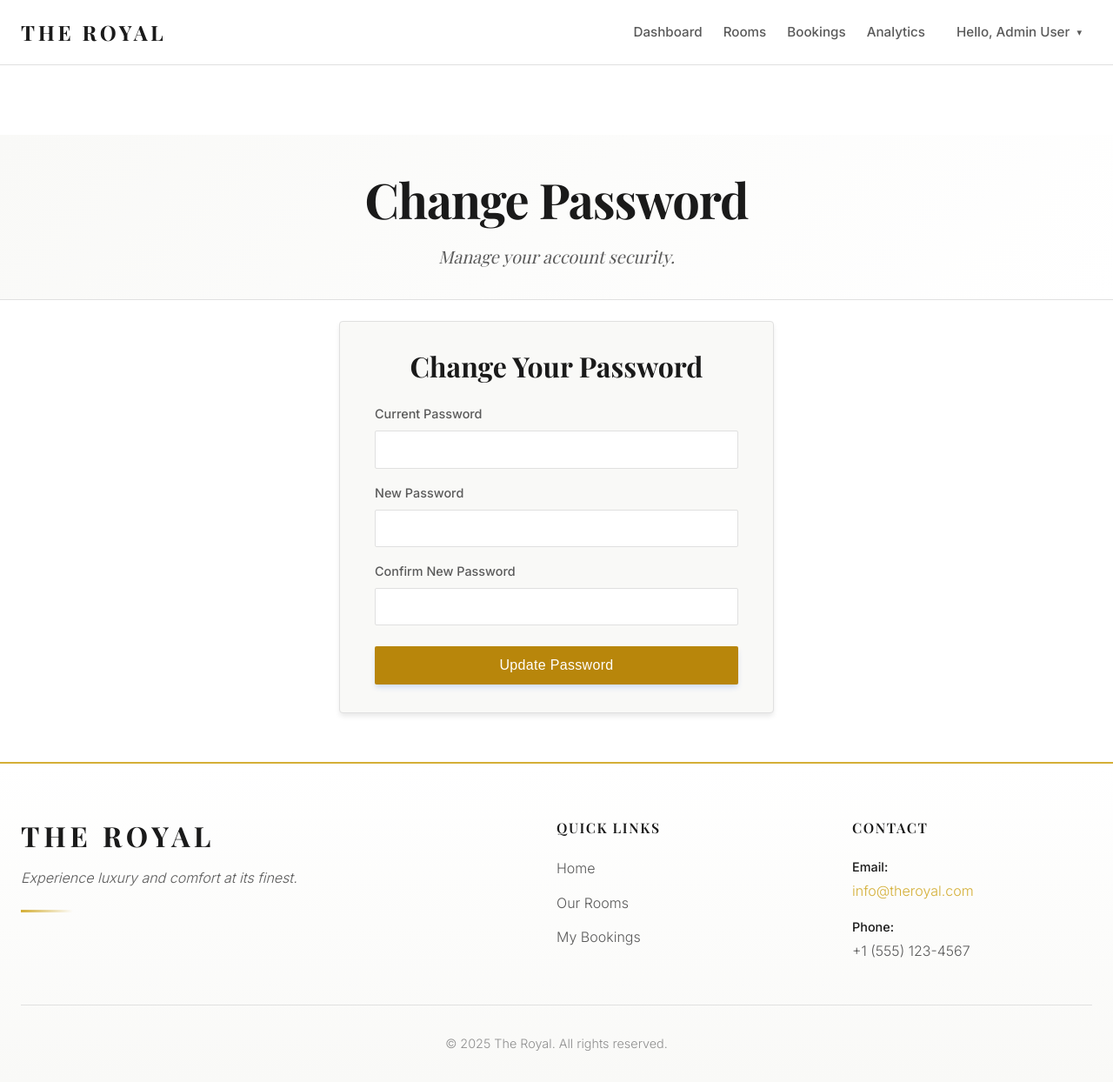
After one commit to RizwanMolla/The-Royal, a PHP site: page /app/change-password.php in a window 1280 px wide. The commit adds this page. Shown: the whole page at 87% size. Run offline with PHP 8.4, Linux system fonts and the light colour scheme; a user stored in the database is signed in; some web fonts are replaced.

Commit message:
Added the feature to change password

```diff
--- /dev/null
+++ b/app/change-password.php
@@ -0,0 +1,110 @@
+<?php
+$page_title = 'Change Password';
+$body_class = 'auth-page';
+require_once __DIR__ . '/../includes/header.php';
+require_once __DIR__ . '/../config/database.php';
+
+// Redirect if not logged in
+if (!is_logged_in()) {
+    header('Location: /app/login.php');
+    exit;
+}
+
+$user_id = get_user_id();
+$errors = [];
+$success_message = '';
+
+if ($_SERVER['REQUEST_METHOD'] === 'POST') {
+    $current_password = $_POST['current_password'] ?? '';
+    $new_password = $_POST['new_password'] ?? '';
+    $confirm_password = $_POST['confirm_password'] ?? '';
+
+    // --- Validation ---
+    if (empty($current_password) || empty($new_password) || empty($confirm_password)) {
+        $errors[] = 'All fields are required.';
+    } elseif ($new_password !== $confirm_password) {
+        $errors[] = 'New passwords do not match.';
+    } elseif (strlen($new_password) < 8) {
+        $errors[] = 'New password must be at least 8 characters long.';
+    }
+
+    if (empty($errors)) {
+        try {
+            global $pdo;
+
+            // Fetch current user's password hash
+            $stmt = $pdo->prepare("SELECT password FROM users WHERE id = :id");
+            $stmt->execute(['id' => $user_id]);
+            $user = $stmt->fetch();
+
+            // Verify current password
+            if ($user && password_verify($current_password, $user['password'])) {
+                // Hash the new password
+                $new_password_hash = password_hash($new_password, PASSWORD_ARGON2ID);
+
+                // Update the password in the database
+                $update_stmt = $pdo->prepare("UPDATE users SET password = :password WHERE id = :id");
+                if ($update_stmt->execute(['password' => $new_password_hash, 'id' => $user_id])) {
+                    $success_message = 'Your password has been changed successfully!';
+                } else {
+                    $errors[] = 'Failed to update password. Please try again.';
+                }
+            } else {
+                $errors[] = 'Incorrect current password.';
+            }
+        } catch (PDOException $e) {
+            $errors[] = 'Database error. Please try again later.';
+            // In a real app, you would log this error.
+            // error_log($e->getMessage());
+        }
+    }
+}
+?>
+
+<div class="page-header">
+    <div class="container">
+        <h1 class="page-title"><?php echo $page_title; ?></h1>
+        <p class="page-subtitle">Manage your account security.</p>
+    </div>
+</div>
+
+<div class="container">
+    <div class="form-container">
+        <form action="/app/change-password.php" method="POST" novalidate>
+            <h2 class="form-title">Change Your Password</h2>
+
+            <?php if (!empty($errors)): ?>
+                <div class="alert alert-error">
+                    <?php foreach ($errors as $error): ?>
+                        <p><?php echo $error; ?></p>
+                    <?php endforeach; ?>
+                </div>
+            <?php endif; ?>
+
+            <?php if ($success_message): ?>
+                <div class="alert alert-success">
+                    <p><?php echo $success_message; ?></p>
+                </div>
+            <?php endif; ?>
+
+            <div class="form-group">
+                <label for="current_password" class="form-label">Current Password</label>
+                <input type="password" id="current_password" name="current_password" class="form-input" required>
+            </div>
+
+            <div class="form-group">
+                <label for="new_password" class="form-label">New Password</label>
+                <input type="password" id="new_password" name="new_password" class="form-input" required>
+            </div>
+
+            <div class="form-group">
+                <label for="confirm_password" class="form-label">Confirm New Password</label>
+                <input type="password" id="confirm_password" name="confirm_password" class="form-input" required>
+            </div>
+
+            <button type="submit" class="btn btn-primary form-submit">Update Password</button>
+        </form>
+    </div>
+</div>
+
+<?php require_once __DIR__ . '/../includes/footer.php'; ?>
--- a/includes/header.php
+++ b/includes/header.php
@@ -35,8 +35,15 @@ require_once __DIR__ . '/auth.php';
                             <a href="/app/my-bookings.php" class="nav-link">My Bookings</a>
                         <?php endif; ?>
 
-                        <span class="nav-link user-name">Hello, <?php echo htmlspecialchars(get_user_name()); ?></span>
-                        <a href="/app/logout.php" class="btn btn-secondary">Logout</a>
+                        <div class="user-menu">
+                            <button class="user-name-btn" id="userMenuBtn">
+                                Hello, <?php echo htmlspecialchars(get_user_name()); ?> <span class="dropdown-icon">&#9662;</span>
+                            </button>
+                            <div class="dropdown-content" id="userDropdown">
+                                <a href="/app/change-password.php">Change Password</a>
+                                <a href="/app/logout.php">Logout</a>
+                            </div>
+                        </div>
                     <?php else: ?>
                         <a href="/app/rooms.php" class="nav-link">Our Rooms</a>
                         <a href="/app/login.php" class="btn btn-secondary">Login</a>
@@ -46,5 +53,5 @@ require_once __DIR__ . '/auth.php';
             </div>
         </div>
     </nav>
-
+    <script src="/public/js/main.js" defer></script>
     <main>
--- a/public/css/style.css
+++ b/public/css/style.css
@@ -258,6 +258,8 @@ img {
     display: flex;
     align-items: center;
     gap: 1.5rem;
+    flex-wrap: wrap;
+    justify-content: flex-end;
 }
 
 .nav-link {
@@ -1948,3 +1950,119 @@ tr:hover {
 .w-full {
     width: 100%;
 }
+
+/* User Menu Dropdown */
+.user-menu {
+    position: relative;
+    display: inline-block;
+    margin-left: auto;
+}
+
+.user-name-btn {
+    background: none;
+    border: none;
+    cursor: pointer;
+    font-family: var(--font-body);
+    font-weight: 500;
+    color: var(--text-secondary);
+    font-size: 0.95rem;
+    padding: 0.5rem 0.75rem;
+    display: flex;
+    align-items: center;
+    gap: 0.5rem;
+    white-space: nowrap;
+    transition: color 0.3s ease;
+}
+
+.homepage .navbar .user-name-btn {
+    color: rgba(255, 255, 255, 0.95);
+    text-shadow: 0 2px 6px rgba(0, 0, 0, 0.8), 0 1px 3px rgba(0, 0, 0, 0.9);
+}
+
+.homepage .navbar.scrolled .user-name-btn {
+    color: var(--text-secondary);
+    text-shadow: none;
+}
+
+.dropdown-icon {
+    font-size: 0.7rem;
+    transition: transform 0.3s ease;
+    display: inline-block;
+}
+
+.user-name-btn:hover .dropdown-icon,
+.user-menu.active .dropdown-icon {
+    transform: rotate(180deg);
+}
+
+.homepage .navbar .dropdown-icon {
+    color: rgba(255, 255, 255, 0.95);
+}
+
+.homepage .navbar.scrolled .dropdown-icon {
+    color: var(--text-secondary);
+}
+
+.dropdown-content {
+    display: none;
+    position: absolute;
+    right: 0;
+    top: calc(100% + 10px);
+    background-color: var(--bg-primary);
+    min-width: 180px;
+    box-shadow: var(--box-shadow-subtle);
+    border: 1px solid var(--border-color);
+    border-radius: var(--radius-md);
+    z-index: 1001;
+    overflow: hidden;
+    opacity: 0;
+    transform: translateY(10px);
+    transition: opacity 0.3s ease, transform 0.3s ease;
+}
+
+.dropdown-content.show {
+    display: block;
+    opacity: 1;
+    transform: translateY(0);
+}
+
+.dropdown-content a {
+    color: var(--text-secondary);
+    padding: 0.75rem 1.25rem;
+    text-decoration: none;
+    display: block;
+    font-size: 0.9rem;
+    transition: background-color 0.2s ease;
+}
+
+.dropdown-content a:hover {
+    background-color: var(--bg-secondary);
+    color: var(--accent-primary);
+}
+
+@media (max-width: 768px) {
+    .user-menu {
+        width: 100%;
+    }
+
+    .user-name-btn {
+        width: 100%;
+        justify-content: space-between;
+        padding: 0.75rem 1rem;
+        border-top: 1px solid var(--border-color);
+    }
+
+    .dropdown-content {
+        position: static;
+        width: 100%;
+        box-shadow: none;
+        border: none;
+        border-top: 1px solid var(--border-color);
+        display: none;
+        /* controlled by JS */
+    }
+
+    .dropdown-content.show {
+        display: block;
+    }
+}
```
Also changed, not shown: public/js/main.js (added, +37 -0 lines).
